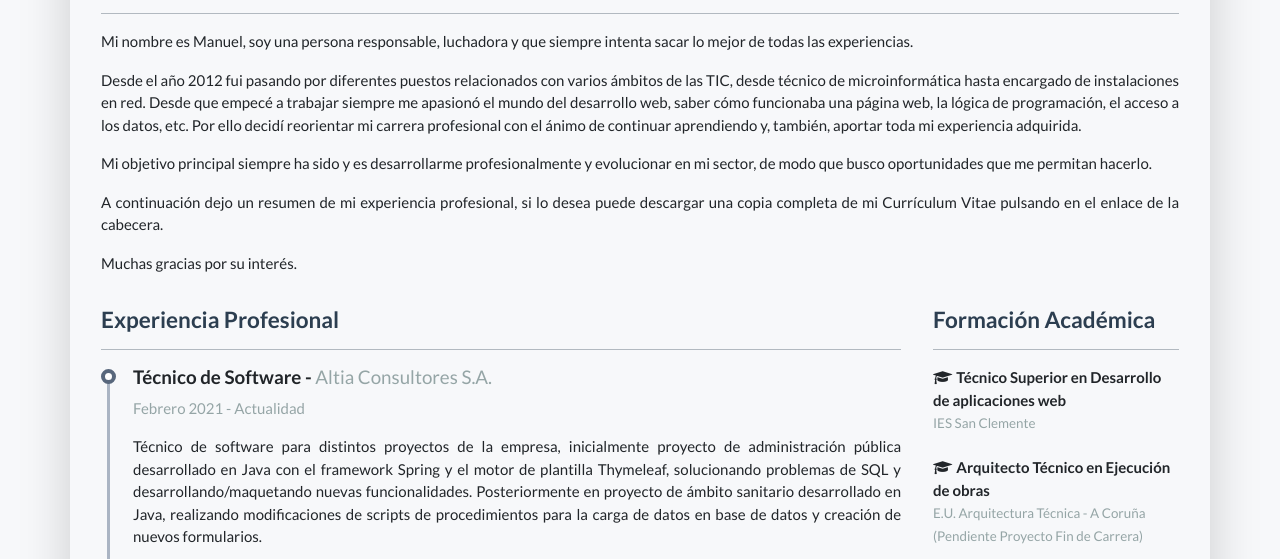
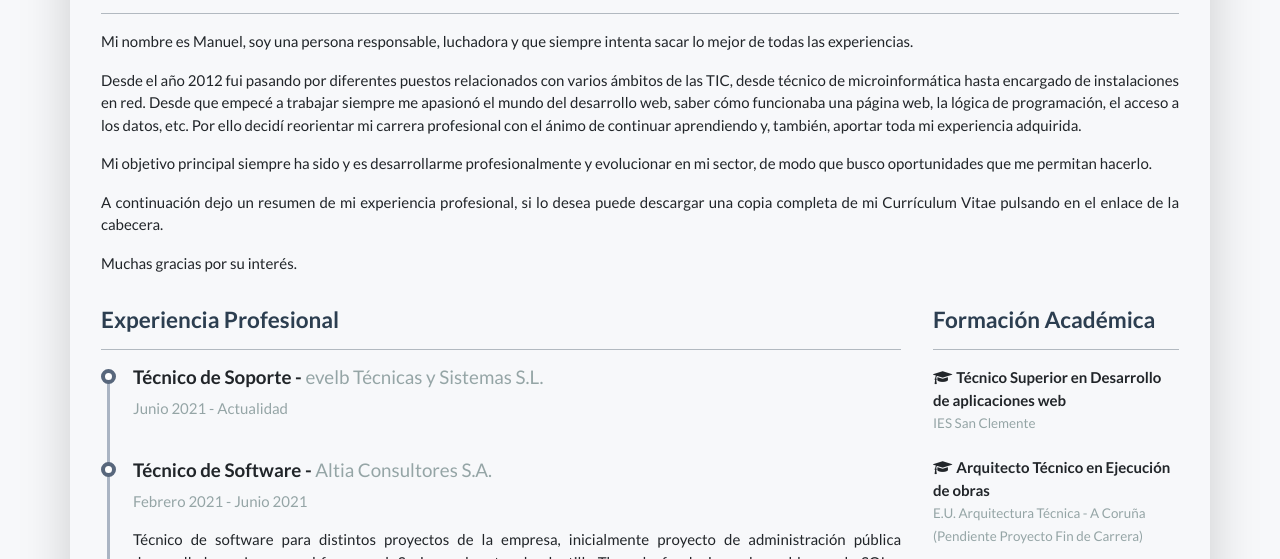
Before and after one commit to manumosq/manumosq.github.io, a plain HTML site: page index.html in a window 1280 px wide. Shown: the part 206-765 px from the top of the page. Drawn offline with nearby package versions, Linux system fonts and the light colour scheme; files whose address does not match are found by name.

Commit message:
Actualización Junio 2021

```diff
--- a/index.html
+++ b/index.html
@@ -73,13 +73,27 @@
             <!--Sección Central - Experiencia-->
             <section class="col-md-9 pr-3">
                 <h4 class="text-primary"><strong>Experiencia Profesional</strong></h4>
-                <hr><!--Experiencia Profesional 7-->
+                <hr>
+                <!--Experiencia Profesional 8-->
+                <div class="resume-timeline position-relative pb-2">
+                    <div class="resume-timeline-item position-relative pb-2">
+                        <div class="resume-timeline-item-header mb-2">
+                            <h5><strong>Técnico de Soporte - </strong><span class="text-muted mb-0">evelb Técnicas y Sistemas S.L.</span></h5>
+                            <p class="text-muted mb-0">Junio 2021 - Actualidad</p>
+                        </div>
+                    </div>
+                    <p class="text-justify">
+                        <!--Pendiente de cubrir descripción-->
+                    </p>
+                </div>
+                <!--Fin experiencia profesional 8-->
+                <!--Experiencia Profesional 7-->
                 <div class="resume-timeline position-relative pb-2">
                     <div class="resume-timeline-item position-relative pb-2">
                         <div class="resume-timeline-item-header mb-2">
                             <h5><strong>Técnico de Software - </strong><span class="text-muted mb-0">Altia Consultores
                                     S.A.</span></h5>
-                            <p class="text-muted mb-0">Febrero 2021 - Actualidad</p>
+                            <p class="text-muted mb-0">Febrero 2021 - Junio 2021</p>
                         </div>
                     </div>
                     <p class="text-justify">
```
